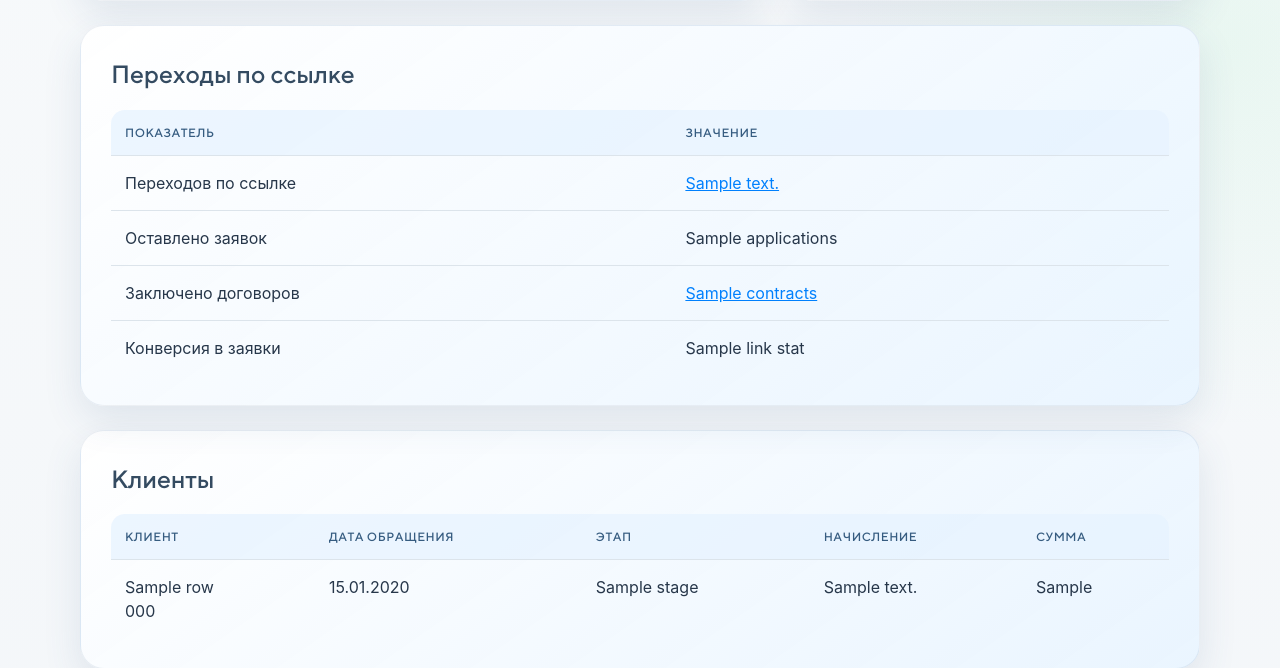
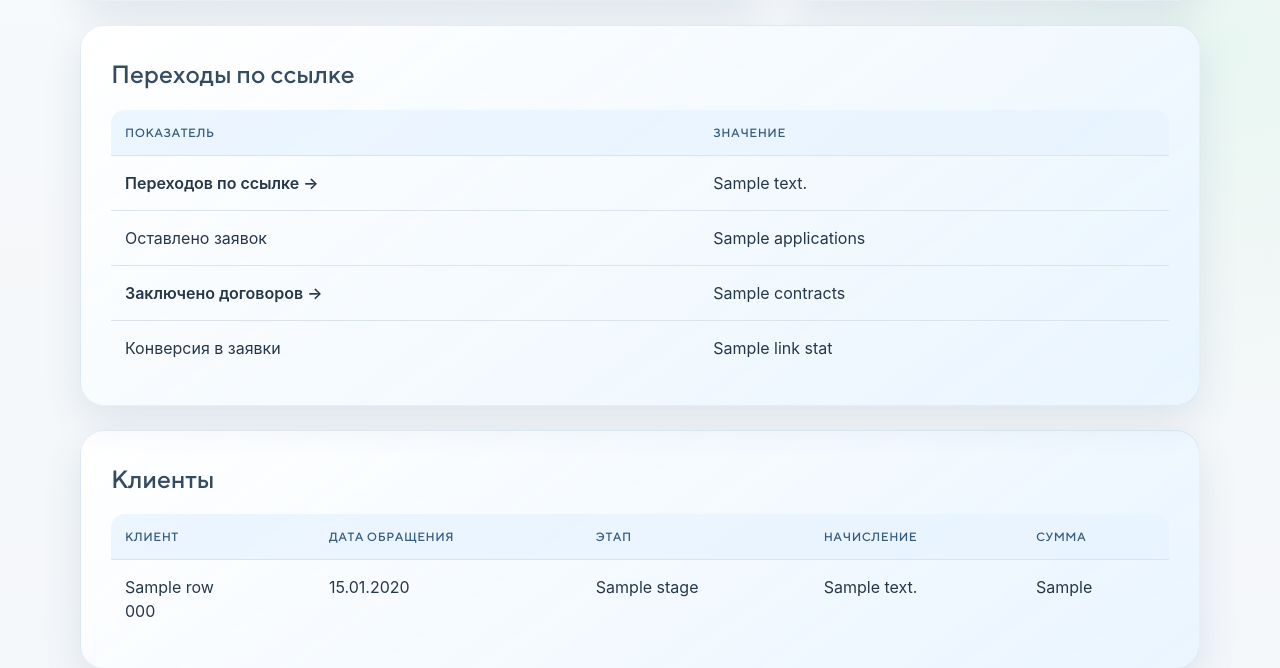
Before and after one commit to zadkie1ll/pravburo-reff-site, a FastAPI app: template src/web/templates/agent_dashboard.html in a window 1280 px wide. Shown: the part 773-1441 px from the top of the page. Run offline with FastAPI, Linux system fonts and the light colour scheme; the template is opened without the code that fills it: most values are stand-ins (such as "Sample title", 1, 10 or a date in 2020); parts of the project's set-up code (start-up, migrations or seed data) failed here and were passed over; some web fonts are replaced.

Commit message:
fix: подробности переходов по дням, кликабельные строки, имя клиента в таблице

```diff
--- a/src/web/static/app.css
+++ b/src/web/static/app.css
@@ -151,6 +151,12 @@ th { color: var(--brand); background: rgba(231, 243, 255, .72); font: 600 12px "
 tbody tr { transition: background .18s ease; }
 tbody tr:hover { background: rgba(255, 255, 255, .62); }
 tbody tr:last-child td { border-bottom: 0; }
+.row-link { position: relative; cursor: pointer; }
+.row-link:hover { background: var(--accent-soft); }
+.row-link a { color: inherit; font-weight: 600; text-decoration: none; }
+.row-link a::after { content: ""; position: absolute; inset: 0; }
+.row-link a:focus-visible { outline: none; }
+.row-link a:focus-visible::after { outline: 2px solid var(--brand); outline-offset: -2px; border-radius: 10px; }
 td form { display: grid; gap: 9px; min-width: 230px; }
 .status-pill { display: inline-flex; padding: 6px 11px; border-radius: 999px; font-size: 13px; }
 .status-paid { color: var(--success); background: #e4f7eb; }
--- a/src/web/templates/agent_dashboard.html
+++ b/src/web/templates/agent_dashboard.html
@@ -2,6 +2,6 @@
 {% block content %}<section class="hero hero-wide"><p class="eyebrow">Личный кабинет</p><div class="hero-header-row"><h1>{{ agent.display_name or agent.email }}</h1><button class="button secondary" type="button" data-push-subscribe>Включить уведомления в браузере</button></div><p>Ваша реферальная ссылка, статус клиентов и информация о вознаграждениях — всё здесь.</p></section>
 <div class="dashboard-grid"><section class="card"><h2>Финансы</h2><p class="metric">{{ finance.total_paid_label }}</p><p>выплачено всего</p><dl class="details"><div><dt>Получено в этом месяце</dt><dd>{{ finance.this_month_label }}</dd></div><div><dt>Ожидает выплаты</dt><dd>{{ finance.pending_total_label }}</dd></div>{% for group in finance.pending_groups %}<div><dt>{{ group.label }}</dt><dd>{{ group.amount_label }}</dd></div>{% endfor %}</dl><a href="/payouts">Подробнее о выплатах →</a></section>
 <section class="card"><h2>Ваша реферальная ссылка</h2><div class="copy-row"><input id="referral-url" value="{{ referral_url }}" readonly><button class="button" type="button" data-copy-target="referral-url">Копировать</button></div><img class="qr" src="{{ qr_url or '/cabinet/referral-qr.png' }}" alt="QR-код реферальной ссылки"></section>
-<section class="card card-wide"><h2>Переходы по ссылке</h2><div class="table-wrap"><table><thead><tr><th>Показатель</th><th>Значение</th></tr></thead><tbody><tr><td>Переходов по ссылке</td><td><a href="/cabinet/visits">{{ link_stats.visits }}</a></td></tr><tr><td>Оставлено заявок</td><td>{{ link_stats.applications }}</td></tr><tr><td>Заключено договоров</td><td><a href="/payouts">{{ link_stats.contracts }}</a></td></tr><tr><td>Конверсия в заявки</td><td>{{ link_stats.conversion_rate_label }}</td></tr></tbody></table></div></section></div>
+<section class="card card-wide"><h2>Переходы по ссылке</h2><div class="table-wrap"><table><thead><tr><th>Показатель</th><th>Значение</th></tr></thead><tbody><tr class="row-link"><td><a href="/cabinet/visits">Переходов по ссылке →</a></td><td>{{ link_stats.visits }}</td></tr><tr><td>Оставлено заявок</td><td>{{ link_stats.applications }}</td></tr><tr class="row-link"><td><a href="/payouts">Заключено договоров →</a></td><td>{{ link_stats.contracts }}</td></tr><tr><td>Конверсия в заявки</td><td>{{ link_stats.conversion_rate_label }}</td></tr></tbody></table></div></section></div>
 <section class="card table-card"><h2>Клиенты</h2><div class="table-wrap"><table class="table-stack"><thead><tr><th>Клиент</th><th>Дата обращения</th><th>Этап</th><th>Начисление</th><th>Сумма</th></tr></thead><tbody>{% for row in network_client_rows %}<tr><td data-label="Клиент">{{ row.client_name }}<br><span class="nowrap">{{ row.masked_phone }}</span></td><td data-label="Дата обращения">{{ row.created_at.strftime('%d.%m.%Y') }}</td><td data-label="Этап">{{ row.stage }}</td><td data-label="Начисление">{{ row.reward_summary }}</td><td data-label="Сумма">{{ row.reward_totals }}</td></tr>{% else %}<tr><td colspan="5">Клиентов пока нет</td></tr>{% endfor %}</tbody></table></div></section>
 <div class="footer-actions"><span><a href="/payouts">Подробнее о выплатах</a> · <a href="/profile">Профиль</a> · <a href="/faq">Как это работает / FAQ</a></span><form method="post" action="/logout"><input type="hidden" name="csrf" value="{{ csrf_token }}"><button class="button secondary">Выйти</button></form></div>{% endblock %}
```
